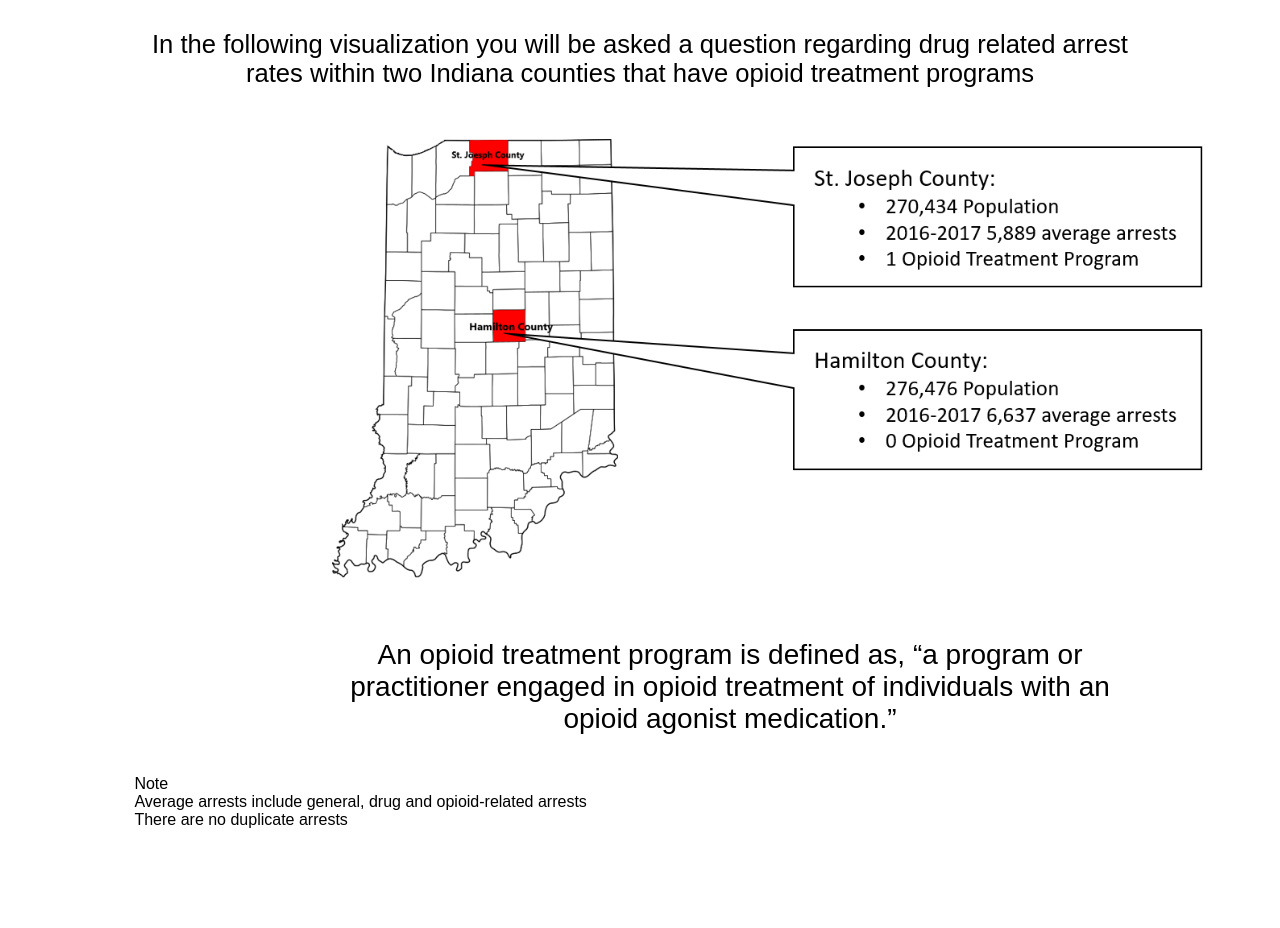
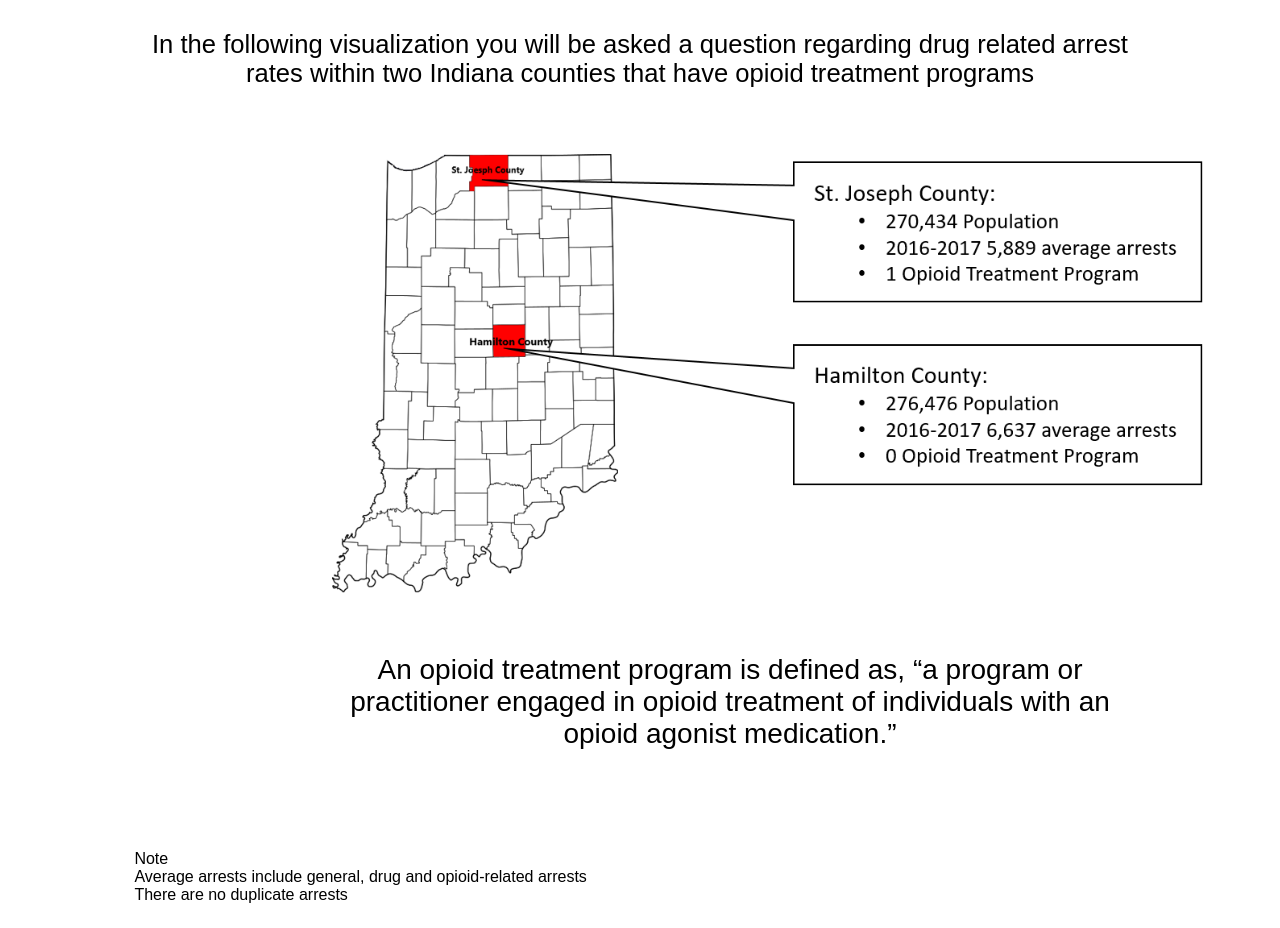
Before and after one commit to Jbheyer/narrative-bias, a plain HTML site: page Predict Graphically/Avg Arrest/Primer/hamilton/index.html in a window 1280 px wide. Shown: the top 928 px of the page. Before the commit the page ends 853 px from the top, so only its background shows below. Drawn offline with Linux system fonts and the light colour scheme.

Commit message:
fixes to primer

```diff
--- a/Predict Graphically/Avg Arrest/Primer/hamilton/new1.css
+++ b/Predict Graphically/Avg Arrest/Primer/hamilton/new1.css
@@ -22,7 +22,7 @@ header {
 }
 /* Styles the three column div  */
    .image {
-    margin-top: 35px;
+    margin-top: 50px;
     margin-left: 190px;
     position: center;
 }   .image img{
@@ -42,7 +42,7 @@ h3 {
     position: left;
     font-size: 6px sans-serif;
     margin-left: -190px;
-    margin-top: 40px;
+    margin-top: 100px;
     text-align: left;
 }
 .arrow {
```
